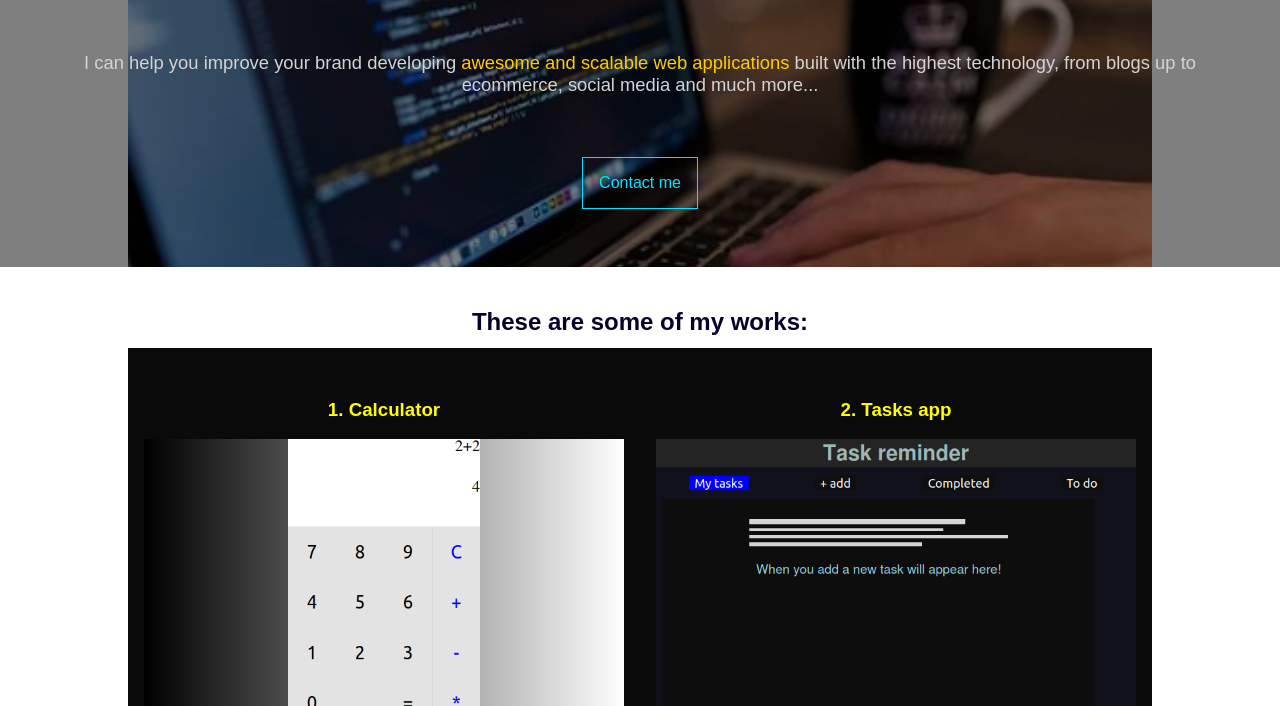
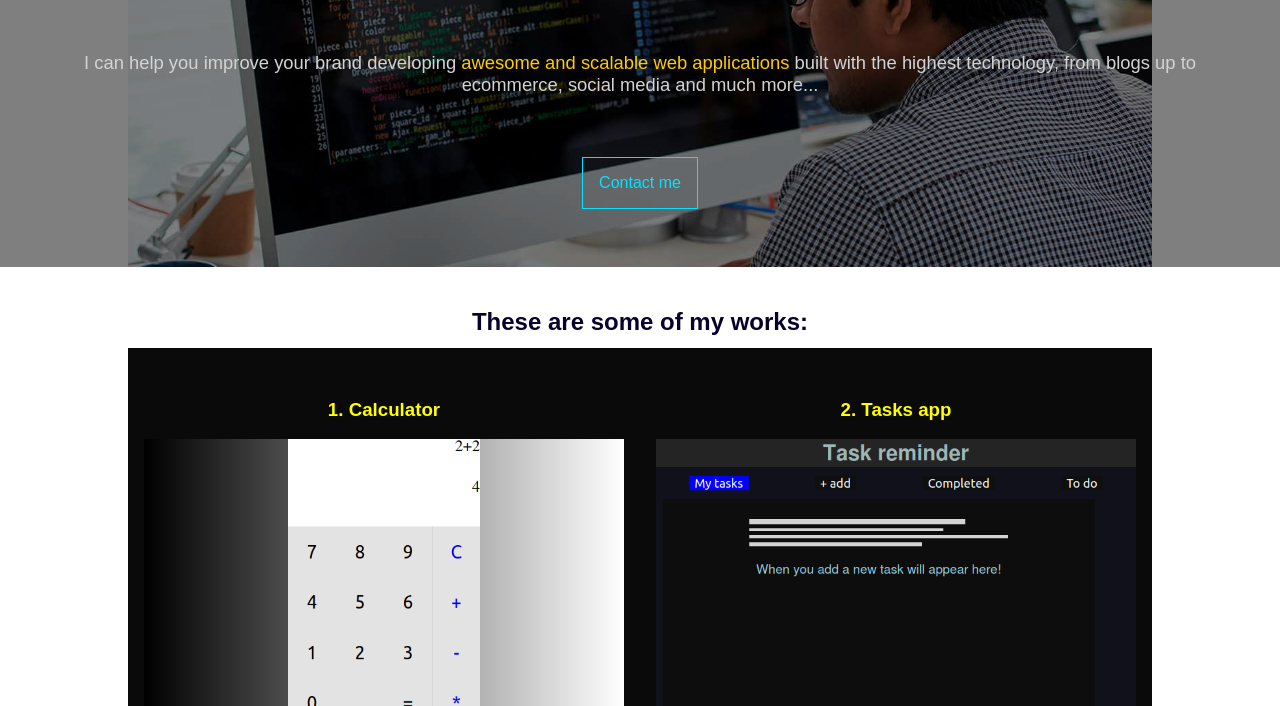
Before and after one commit to RdgzLpz/port, a plain HTML site: page index.html in a window 1280 px wide. Shown: the part 186-892 px from the top of the page. Drawn offline with Linux system fonts and the light colour scheme.

Commit message:
changed hero image

```diff
--- a/index.css
+++ b/index.css
@@ -47,9 +47,13 @@ main {
 #main-intro-container {
     padding: 0;
     max-width: 1024px;
-    background-image: url('./img/main-image.webp');
+    background-image: url('./img/main-image.jpg');
+    height: 50%;
+    /* Position and center the image to scale nicely on all screens */
+    background-position: center;
     background-size: cover;
     background-repeat: no-repeat;
+    position: relative;
 }
 #main-intro {
     padding: 0;
```
Also changed, not shown: img/main-image.jpg (added), img/main-image.webp (deleted).
